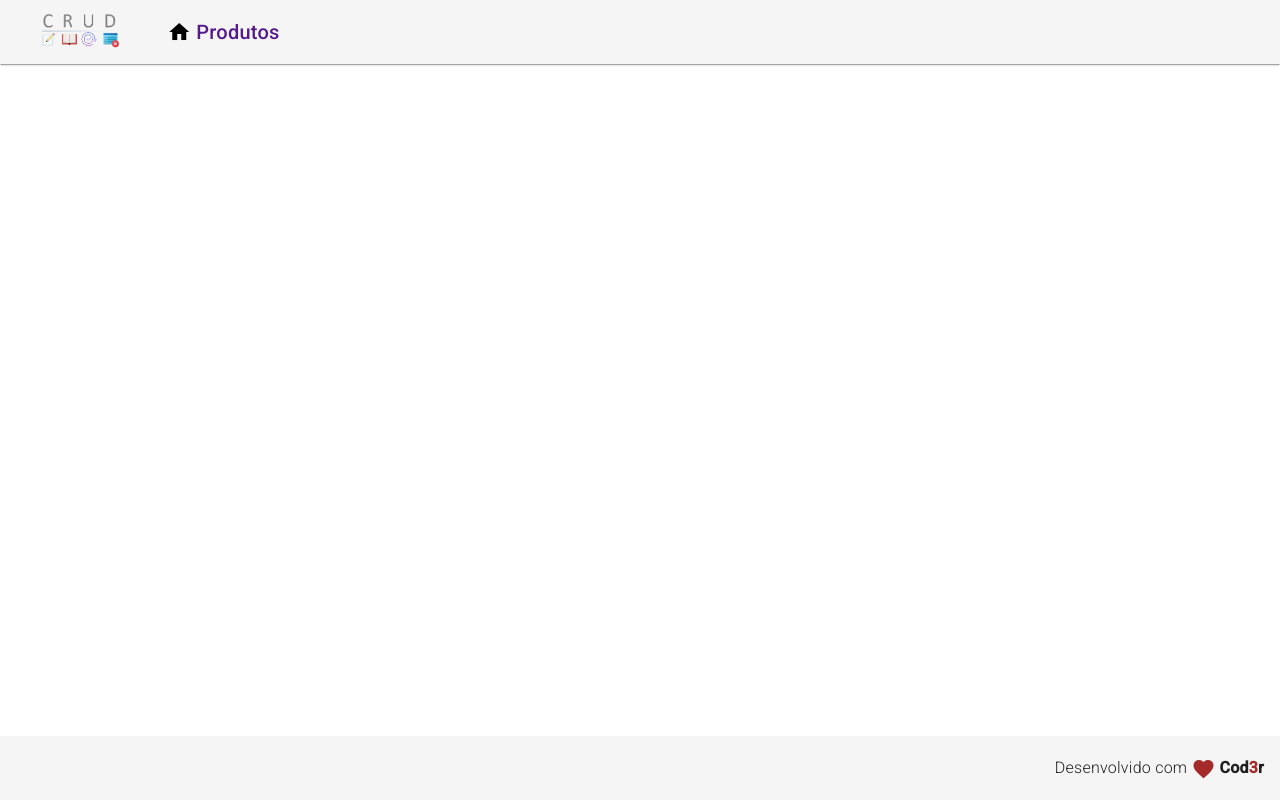
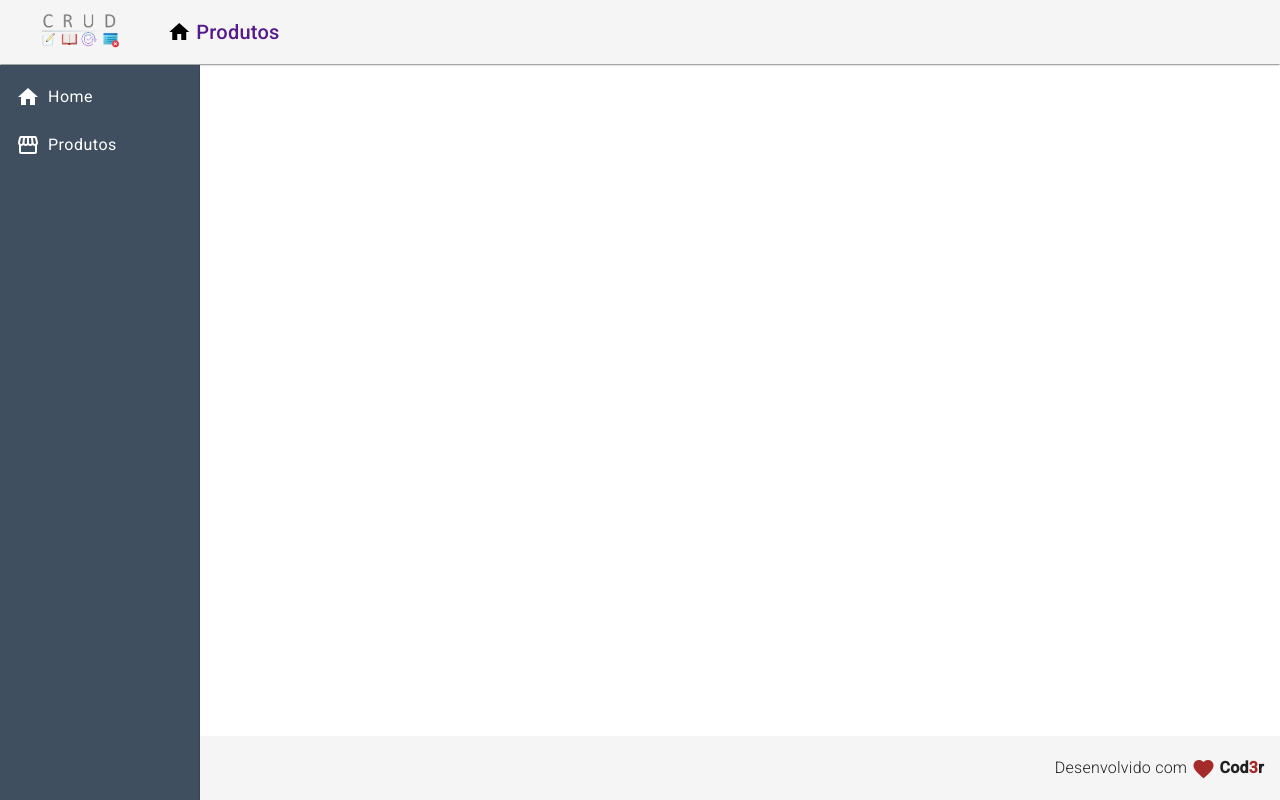
Before and after one commit to livbrandao/Products-CRUD, an Angular app: page / in a window 1280 px wide. Built offline with nearby package versions, Linux system fonts and the light colour scheme.

Commit message:
"create nav"

```diff
--- a/src/app/app.component.html
+++ b/src/app/app.component.html
@@ -1,2 +1,3 @@
 <app-header></app-header>
+<app-nav></app-nav>
 <app-footer></app-footer>
--- /dev/null
+++ b/src/app/components/template/nav/nav.component.css
@@ -0,0 +1,14 @@
+.sidenav {
+  background-color: #3f4f5f;
+  width: 200px;
+
+  span {
+    color: #ffff;
+    display: flex;
+    align-items: center;
+
+    i {
+      padding-right: 8px;
+    }
+  }
+}
--- /dev/null
+++ b/src/app/components/template/nav/nav.component.html
@@ -0,0 +1,16 @@
+<mat-sidenav-container class="container">
+  <mat-sidenav
+    class="sidenav"
+    mode="side"
+    opened
+    fixedInViewport="true"
+    fixedTopGap="65"
+  >
+    <mat-nav-list class="nav-list">
+      <a href="" mat-list-item> <i class="material-icons">home</i> Home </a>
+      <a href="" mat-list-item>
+        <i class="material-icons">storefront</i> Produtos
+      </a>
+    </mat-nav-list>
+  </mat-sidenav>
+</mat-sidenav-container>
```
Also changed, not shown: src/app/app.module.ts (+7 -1 lines), src/app/components/template/nav/nav.component.ts (added, +10 -0 lines).
